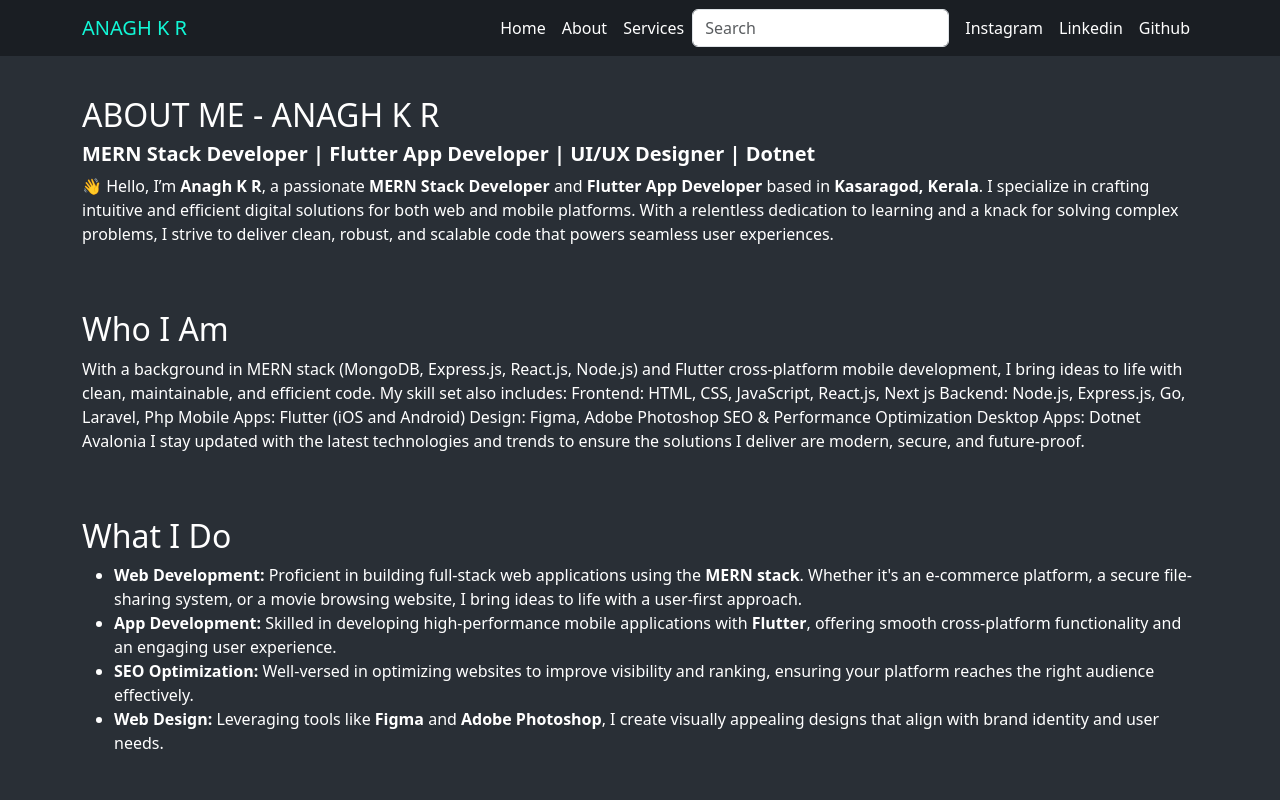
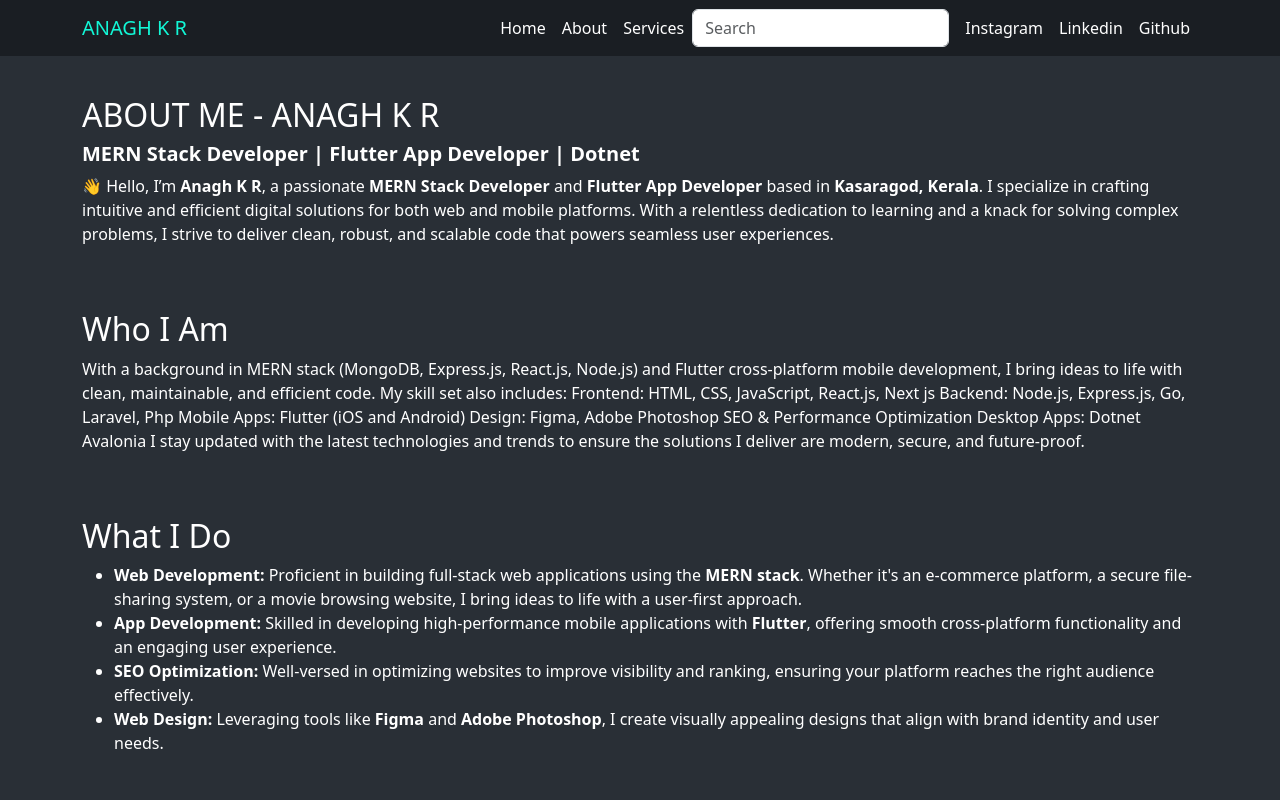
Before and after one commit to anagh534/portfolio, a Next.js app: page /about in a window 1280 px wide. Shown: the top 800 px of the page. Built offline with nearby package versions, Linux system fonts and the light colour scheme; some icons are missing.

Commit message:
removed ui/ux in about page

```diff
--- a/app/about/page.js
+++ b/app/about/page.js
@@ -16,7 +16,7 @@ export default function About() {
                 <div className="row">
                     <div className="col-lg-12 mt-5">
                         <h2>ABOUT ME - ANAGH K R</h2>
-                        <h5><b>MERN Stack Developer | Flutter App Developer | UI/UX Designer | Dotnet</b></h5>
+                        <h5><b>MERN Stack Developer | Flutter App Developer | Dotnet</b></h5>
                         <p>
                             👋 Hello, I’m <strong>Anagh K R</strong>, a passionate <strong>MERN Stack Developer</strong> and
                             <strong> Flutter App Developer</strong> based in <strong>Kasaragod, Kerala</strong>. I specialize in
```
